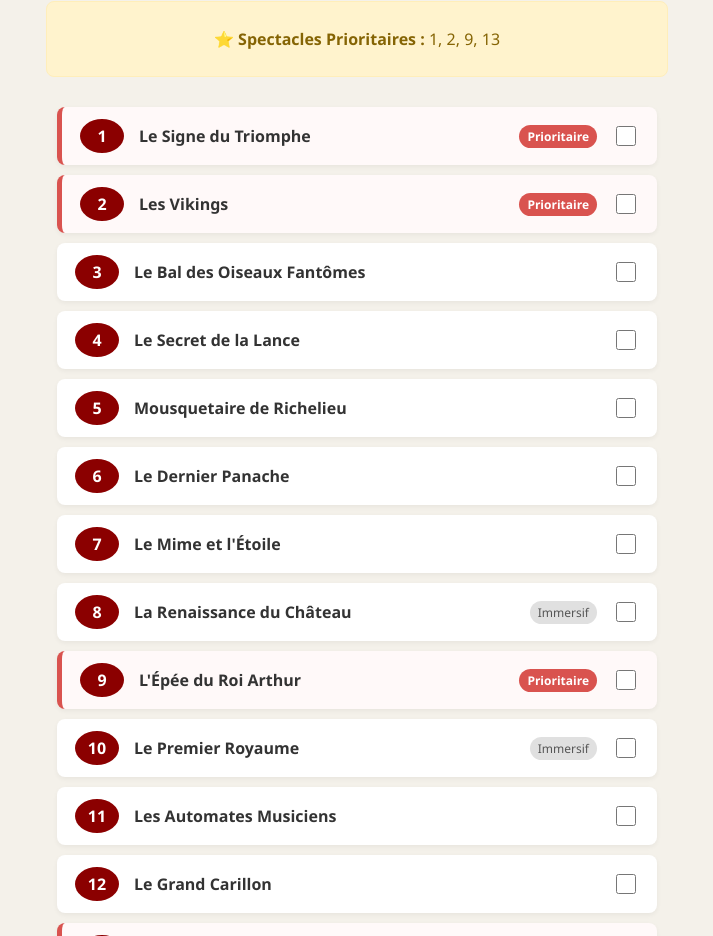
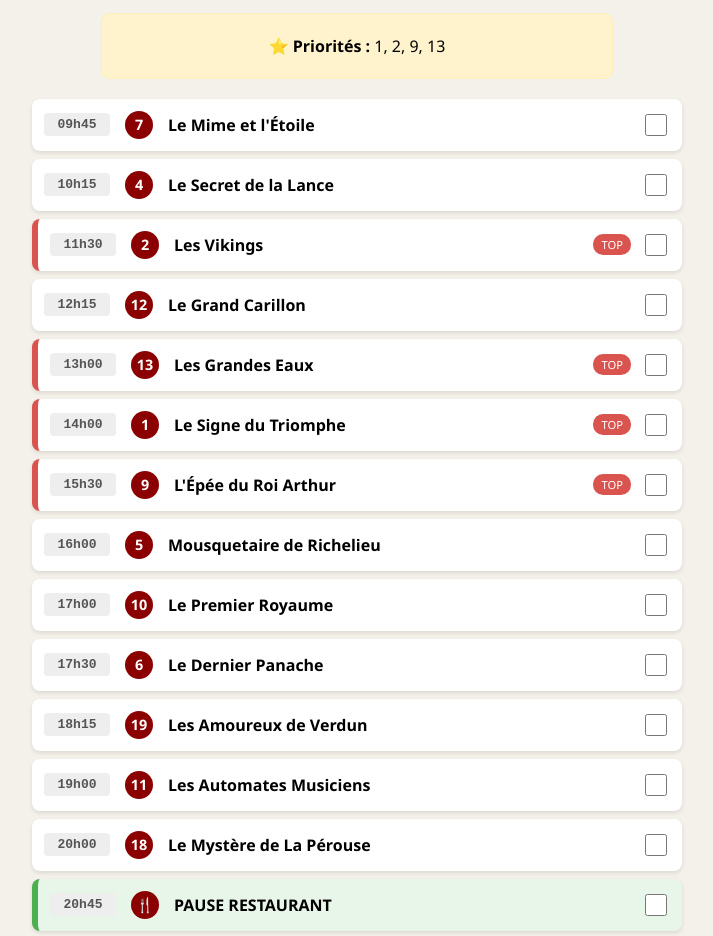
Before and after one commit to lukacharnical/Puy-du-fou, a plain HTML site: page index.html in a window 1280 px wide. Shown: the part 93-1029 px from the top of the page, without its empty margins (283-996 px from the left). Drawn offline with Linux system fonts and the light colour scheme.

Commit message:
Add files via upload

```diff
--- a/index.html
+++ b/index.html
@@ -3,109 +3,131 @@
 <head>
   <meta charset="UTF-8">
   <meta name="viewport" content="width=device-width, initial-scale=1.0">
-  <title>Programme Prioritaire - Puy du Fou</title>
+  <title>Mon Planning Puy du Fou</title>
   <link rel="stylesheet" href="style.css">
 </head>
 <body>
 
   <header>
-    <h1>Programme du Puy du Fou</h1>
+    <h1>Mon Planning de Visite</h1>
     <div class="priority-banner">
-      <p>⭐ <strong>Spectacles Prioritaires :</strong> 1, 2, 9, 13</p>
+      <p>⭐ <strong>Priorités :</strong> 1, 2, 9, 13</p>
     </div>
   </header>
 
   <main class="container">
     <ul class="show-list" id="showList">
-      <li class="show-item priority">
-        <span class="badge">1</span>
-        <span class="title">Le Signe du Triomphe</span>
-        <span class="tag priority-tag">Prioritaire</span>
-        <input type="checkbox" data-id="show-1">
+
+      <li class="show-item">
+        <span class="time">09h45</span>
+        <span class="badge">7</span>
+        <span class="title">Le Mime et l'Étoile</span>
+        <input type="checkbox" data-id="show-7">
       </li>
-      <li class="show-item priority">
-        <span class="badge">2</span>
-        <span class="title">Les Vikings</span>
-        <span class="tag priority-tag">Prioritaire</span>
-        <input type="checkbox" data-id="show-2">
-      </li>
+
       <li class="show-item">
-        <span class="badge">3</span>
-        <span class="title">Le Bal des Oiseaux Fantômes</span>
-        <input type="checkbox" data-id="show-3">
-      </li>
-      <li class="show-item">
+        <span class="time">10h15</span>
         <span class="badge">4</span>
         <span class="title">Le Secret de la Lance</span>
         <input type="checkbox" data-id="show-4">
       </li>
+
+      <li class="show-item priority">
+        <span class="time">11h30</span>
+        <span class="badge">2</span>
+        <span class="title">Les Vikings</span>
+        <span class="tag priority-tag">TOP</span>
+        <input type="checkbox" data-id="show-2">
+      </li>
+
       <li class="show-item">
+        <span class="time">12h15</span>
+        <span class="badge">12</span>
+        <span class="title">Le Grand Carillon</span>
+        <input type="checkbox" data-id="show-12">
+      </li>
+
+      <li class="show-item priority">
+        <span class="time">13h00</span>
+        <span class="badge">13</span>
+        <span class="title">Les Grandes Eaux</span>
+        <span class="tag priority-tag">TOP</span>
+        <input type="checkbox" data-id="show-13">
+      </li>
+
+      <li class="show-item priority">
+        <span class="time">14h00</span>
+        <span class="badge">1</span>
+        <span class="title">Le Signe du Triomphe</span>
+        <span class="tag priority-tag">TOP</span>
+        <input type="checkbox" data-id="show-1">
+      </li>
+
+      <li class="show-item priority">
+        <span class="time">15h30</span>
+        <span class="badge">9</span>
+        <span class="title">L'Épée du Roi Arthur</span>
+        <span class="tag priority-tag">TOP</span>
+        <input type="checkbox" data-id="show-9">
+      </li>
+
+      <li class="show-item">
+        <span class="time">16h00</span>
         <span class="badge">5</span>
         <span class="title">Mousquetaire de Richelieu</span>
         <input type="checkbox" data-id="show-5">
       </li>
+
+      <li class="show-item immersive">
+        <span class="time">17h00</span>
+        <span class="badge">10</span>
+        <span class="title">Le Premier Royaume</span>
+        <input type="checkbox" data-id="show-10">
+      </li>
+
       <li class="show-item">
+        <span class="time">17h30</span>
         <span class="badge">6</span>
         <span class="title">Le Dernier Panache</span>
         <input type="checkbox" data-id="show-6">
       </li>
+
+      <li class="show-item immersive">
+        <span class="time">18h15</span>
+        <span class="badge">19</span>
+        <span class="title">Les Amoureux de Verdun</span>
+        <input type="checkbox" data-id="show-19">
+      </li>
+
       <li class="show-item">
-        <span class="badge">7</span>
-        <span class="title">Le Mime et l'Étoile</span>
-        <input type="checkbox" data-id="show-7">
-      </li>
-      <li class="show-item immersive">
-        <span class="badge">8</span>
-        <span class="title">La Renaissance du Château</span>
-        <span class="tag">Immersif</span>
-        <input type="checkbox" data-id="show-8">
-      </li>
-      <li class="show-item priority">
-        <span class="badge">9</span>
-        <span class="title">L'Épée du Roi Arthur</span>
-        <span class="tag priority-tag">Prioritaire</span>
-        <input type="checkbox" data-id="show-9">
-      </li>
-      <li class="show-item immersive">
-        <span class="badge">10</span>
-        <span class="title">Le Premier Royaume</span>
-        <span class="tag">Immersif</span>
-        <input type="checkbox" data-id="show-10">
-      </li>
-      <li class="show-item">
+        <span class="time">19h00</span>
         <span class="badge">11</span>
         <span class="title">Les Automates Musiciens</span>
         <input type="checkbox" data-id="show-11">
       </li>
-      <li class="show-item">
-        <span class="badge">12</span>
-        <span class="title">Le Grand Carillon</span>
-        <input type="checkbox" data-id="show-12">
-      </li>
-      <li class="show-item priority">
-        <span class="badge">13</span>
-        <span class="title">Les Grandes Eaux</span>
-        <span class="tag priority-tag">Prioritaire</span>
-        <input type="checkbox" data-id="show-13">
-      </li>
+
       <li class="show-item immersive">
+        <span class="time">20h00</span>
         <span class="badge">18</span>
         <span class="title">Le Mystère de La Pérouse</span>
-        <span class="tag">Immersif</span>
         <input type="checkbox" data-id="show-18">
       </li>
-      <li class="show-item immersive">
-        <span class="badge">19</span>
-        <span class="title">Les Amoureux de Verdun</span>
-        <span class="tag">Immersif</span>
-        <input type="checkbox" data-id="show-19">
+
+      <li class="show-item resto">
+        <span class="time">20h45</span>
+        <span class="badge">🍴</span>
+        <span class="title">PAUSE RESTAURANT</span>
+        <input type="checkbox" data-id="resto">
       </li>
+
       <li class="show-item night">
+        <span class="time">22h00</span>
         <span class="badge">20</span>
         <span class="title">Les Noces de Feu</span>
         <span class="tag tag-night">Nocturne</span>
         <input type="checkbox" data-id="show-20">
       </li>
+
     </ul>
   </main>
 
--- a/script.js
+++ b/script.js
@@ -1,13 +1,13 @@
 document.addEventListener("DOMContentLoaded", () => {
   const checkboxes = document.querySelectorAll('input[type="checkbox"]');
 
-  // 1. Charger l'état enregistré au démarrage
   checkboxes.forEach((checkbox) => {
     const id = checkbox.getAttribute("data-id");
-    const isChecked = localStorage.getItem(id) === "true";
-    checkbox.checked = isChecked;
 
-    // 2. Écouter les changements et sauvegarder dans le navigateur
+    // Charger la mémoire
+    checkbox.checked = localStorage.getItem(id) === "true";
+
+    // Enregistrer le clic
     checkbox.addEventListener("change", (e) => {
       localStorage.setItem(id, e.target.checked);
     });
--- a/style.css
+++ b/style.css
@@ -1,93 +1,48 @@
 body {
-  font-family: 'Segoe UI', Tahoma, Geneva, Verdana, sans-serif;
+  font-family: 'Segoe UI', sans-serif;
   background-color: #f4f1ea;
-  color: #333;
-  margin: 0;
-  padding: 20px;
+  margin: 0; padding: 20px;
 }
 
-header {
-  text-align: center;
-  margin-bottom: 30px;
+header { text-align: center; margin-bottom: 20px; }
+h1 { color: #8b0000; }
+
+.priority-banner {
+  background: #fff3cd; padding: 5px; border-radius: 8px;
+  max-width: 500px; margin: 0 auto 20px; border: 1px solid #ffeeba;
 }
 
-h1 {
-  color: #8b0000;
-  margin-bottom: 5px;
+.container { max-width: 650px; margin: 0 auto; }
+.show-list { list-style: none; padding: 0; }
+
+.show-item {
+  background: white; margin-bottom: 8px; padding: 12px;
+  border-radius: 8px; display: flex; align-items: center;
+  box-shadow: 0 2px 4px rgba(0,0,0,0.1);
 }
 
-.container {
-  max-width: 600px;
-  margin: 0 auto;
-}
-
-.show-list {
-  list-style-type: none;
-  padding: 0;
-}
-
-.show-item {
-  background: white;
-  margin-bottom: 10px;
-  padding: 12px 18px;
-  border-radius: 8px;
-  display: flex;
-  align-items: center;
-  box-shadow: 0 2px 5px rgba(0,0,0,0.05);
+.time {
+  font-family: monospace; font-weight: bold; color: #555;
+  background: #eee; padding: 4px 8px; border-radius: 4px;
+  margin-right: 15px; min-width: 50px; text-align: center;
 }
 
 .badge {
-  background-color: #8b0000;
-  color: white;
-  font-weight: bold;
-  padding: 6px 12px;
-  border-radius: 50%;
-  min-width: 20px;
-  text-align: center;
-  margin-right: 15px;
+  background: #8b0000; color: white; border-radius: 50%;
+  width: 28px; height: 28px; display: flex; align-items: center;
+  justify-content: center; font-weight: bold; margin-right: 15px;
+  font-size: 0.9em;
 }
 
-.title {
-  flex-grow: 1;
-  font-weight: 600;
-}
+.title { flex-grow: 1; font-weight: 600; }
 
-.tag {
-  font-size: 0.75rem;
-  background-color: #e0e0e0;
-  color: #555;
-  padding: 3px 8px;
-  border-radius: 12px;
-  margin-right: 15px;
-}
+.priority-tag { background: #d9534f; color: white; margin-right: 10px; font-size: 0.7em; }
+.tag-night { background: #1a237e; color: white; margin-right: 10px; font-size: 0.7em; }
+.tag { padding: 3px 8px; border-radius: 10px; text-transform: uppercase; }
 
-.tag-night {
-  background-color: #1a237e;
-  color: white;
-}
+/* Styles spéciaux */
+.show-item.priority { border-left: 6px solid #d9534f; }
+.show-item.resto { background-color: #e8f5e9; border-left: 6px solid #4caf50; }
+.show-item.night { border-left: 6px solid #1a237e; }
 
-input[type="checkbox"] {
-  width: 20px;
-  height: 20px;
-  cursor: pointer;
-}
-.priority-banner {
-  background-color: #fff3cd;
-  border: 1px solid #ffeeba;
-  color: #856404;
-  padding: 10px;
-  border-radius: 8px;
-  max-width: 600px;
-  margin: 10px auto;
-}
-
-.show-item.priority {
-  border-left: 5px solid #d9534f;
-  background-color: #fff9f9;
-}
-
-.priority-tag {
-  background-color: #d9534f;
-  color: white;
-  font-weight: bold;
-}
+input[type="checkbox"] { width: 22px; height: 22px; cursor: pointer; }
```
